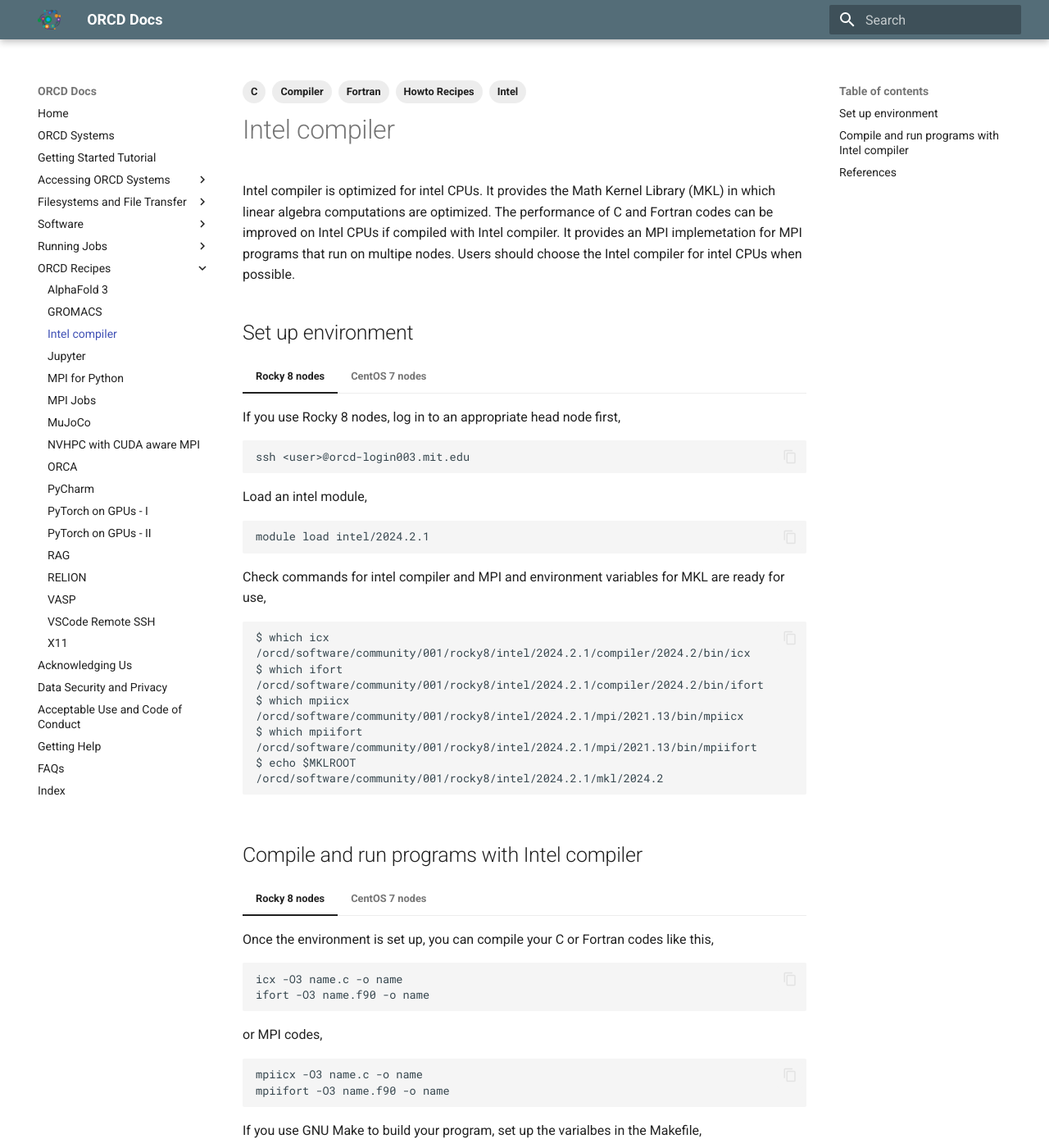
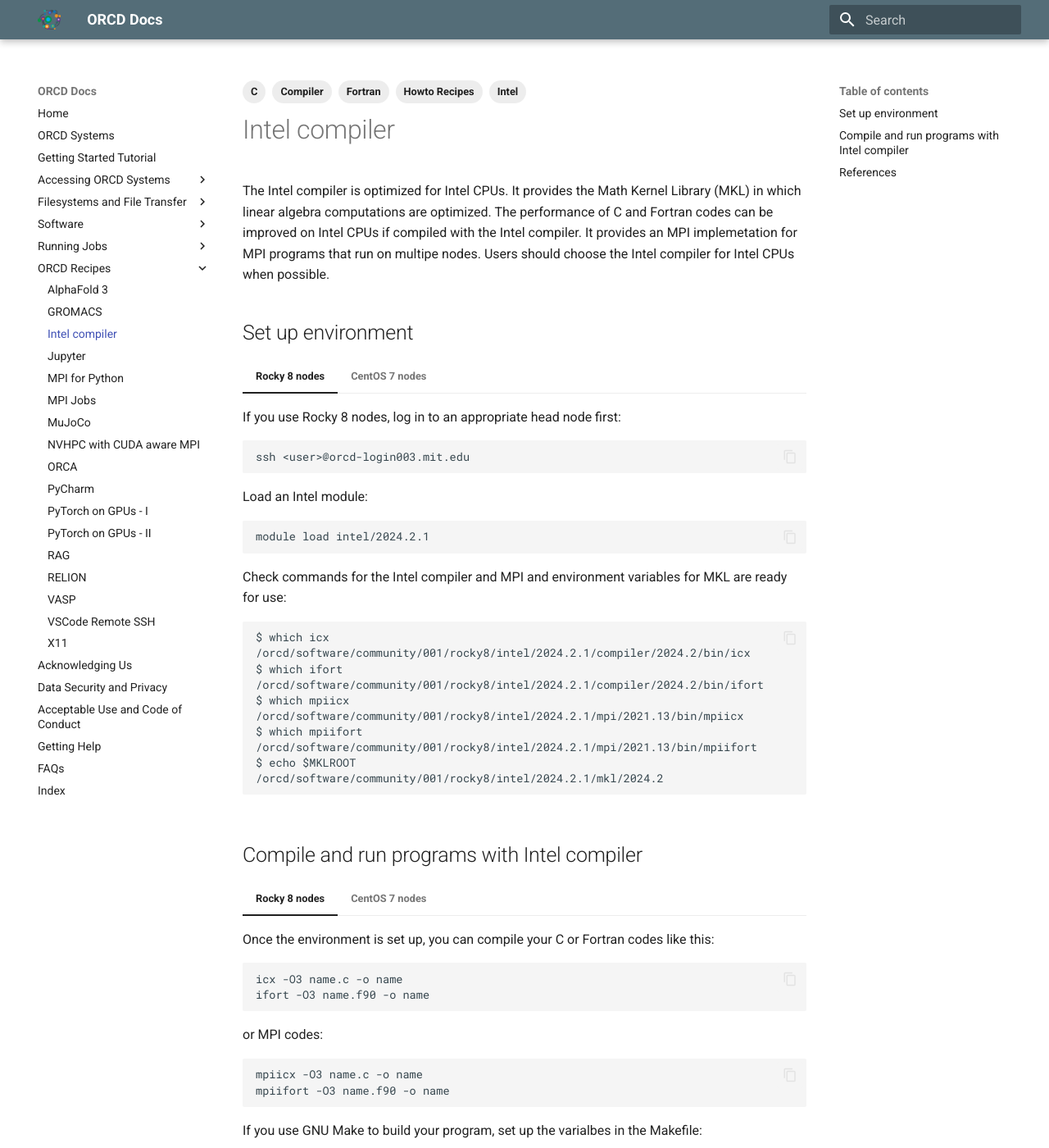
Before and after one commit to mit-orcd/orcd-docs-edit, an MkDocs documentation site: the page built from docs/recipes/intel.md, in a window 1280 px wide and 1400 px high. Shown: the whole window at 82% size. Built offline with MkDocs 1.6.1 and Material for MkDocs 9.7.7, drawn with Linux system fonts in a browser that asks for light colours; some of the changed text lies outside the part shown.

Commit message:
minor changes

````diff
--- a/docs/recipes/intel.md
+++ b/docs/recipes/intel.md
@@ -9,24 +9,27 @@
 
 # Intel compiler
 
-Intel compiler is optimized for intel CPUs. It provides the Math Kernel Library (MKL) in which linear algebra computations are optimized. The performance of C and Fortran codes can be improved on Intel CPUs if compiled with Intel compiler. It provides an MPI implemetation for MPI programs that run on multipe nodes. Users should choose the Intel compiler for intel CPUs when possible.
+The Intel compiler is optimized for Intel CPUs. It provides the Math Kernel Library (MKL) in which linear algebra computations are optimized. The performance of C and Fortran codes can be improved on Intel CPUs if compiled with the Intel compiler. It provides an MPI implemetation for MPI programs that run on multipe nodes. Users should choose the Intel compiler for Intel CPUs when possible.
 
 
 ## Set up environment
 
 === "Rocky 8 nodes"
 
-    If you use Rocky 8 nodes, log in to an appropriate head node first,
+    If you use Rocky 8 nodes, log in to an appropriate head node first:
+
     ```
     ssh <user>@orcd-login003.mit.edu
     ```
 
-    Load an intel module,
+    Load an Intel module:
+
     ```
     module load intel/2024.2.1
     ```
 
-    Check commands for intel compiler and MPI and environment variables for MKL are ready for use,
+    Check commands for the Intel compiler and MPI and environment variables for MKL are ready for use:
+
     ```
     $ which icx
     /orcd/software/community/001/rocky8/intel/2024.2.1/compiler/2024.2/bin/icx
@@ -40,22 +43,24 @@
     /orcd/software/community/001/rocky8/intel/2024.2.1/mkl/2024.2
     ```
 
-
 === "CentOS 7 nodes"
 
-    If you use CentOS 7 nodes, log in to an appropriate head node first,
+    If you use CentOS 7 nodes, log in to an appropriate head node first:
+
     ```
     ssh <user>@orcd-vlogin003.mit.edu
     ```
 
-    Load the modules for intel compiler, intel MPI and MKL,
+    Load the modules for the Intel compiler, Intel MPI and MKL:
+
     ```
     module load intel/2018-01
     module load impi/2018-01
     module load mkl/2018-01
     ```
 
-    Check commands for intel compiler and MPI and environment variables for MKL are ready for use,
+    Check commands for the Intel compiler and MPI and environment variables for MKL are ready for use:
+
     ```
     $ which icc
     /home/software/intel/2018-01/bin/icc
@@ -72,53 +77,66 @@
 ## Compile and run programs with Intel compiler
 
 === "Rocky 8 nodes"
-    Once the environment is set up, you can compile your C or Fortran codes like this,
+    Once the environment is set up, you can compile your C or Fortran codes like this:
+
     ```
     icx -O3 name.c -o name
     ifort -O3 name.f90 -o name
     ```
-    or MPI codes,
+
+    or MPI codes:
+
     ```
     mpiicx -O3 name.c -o name
     mpiifort -O3 name.f90 -o name
     ```
 
-    If you use GNU Make to build your program, set up the varialbes in the Makefile,
+    If you use GNU Make to build your program, set up the varialbes in the Makefile:
+
     ```
     CC=icx
     FC=ifort
     MPICC=mpiicx
     MPIFC=mpiifort
     ```
+
     Use the variable `MKLROOT` in the Makefile when needed.
 
-    Finally submit a job script specifying a partition with `-p <partition-name>` and loading the intel module,
+    Finally, submit a job script specifying a partition with `-p <partition-name>` and loading the Intel module:
+
     ```
     module load intel/2024.2.1
     ```
 
 === "CentOS 7 nodes"
-    Once the environment is set up, you can compile your C or Fortran codes like this,
+
+    Once the environment is set up, you can compile your C or Fortran codes like this:
+
     ```
     icc -O3 name.c -o name
     ifort -O3 name.f90 -o name
     ```
-    or MPI codes,
+
+    or MPI codes:
+
     ```
     mpiicc -O3 name.c -o name
     mpiifort -O3 name.f90 -o name
     ```
 
-    If you use GNU Make to build your program, set up the varialbes in the Makefile,
+    If you use GNU Make to build your program, set up the varialbes in the Makefile:
+
     ```
     CC=icc
     FC=ifort
     MPICC=mpiicc
     MPIFC=mpiifort
     ```
+
     Use the variable `MKLROOT` in the Makefile when needed.
 
-    Finally submit a job script specifying a partition with `-p <partition-name>` and loading the intel module,
+    Finally submit a job script specifying a partition with `-p <partition-name>` and loading the Intel module:
+
     ```
     module load intel/2018-01
     module load impi/2018-01
````
Also changed, not shown: other parts of docs/recipes/intel.md (+2 -2 lines).
